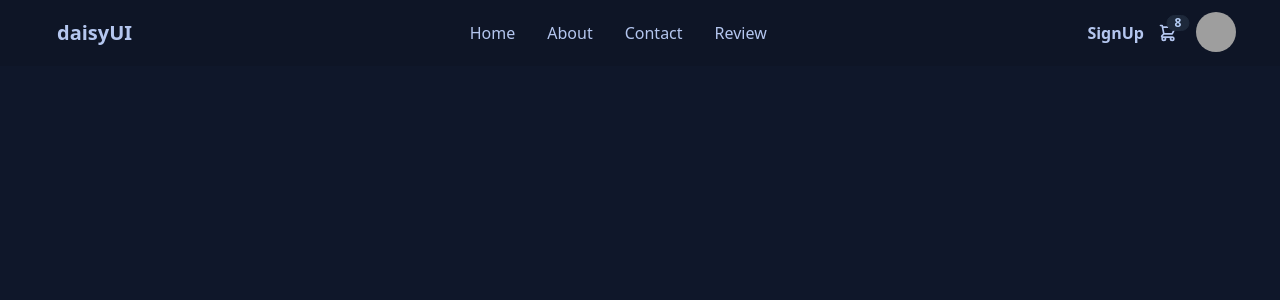
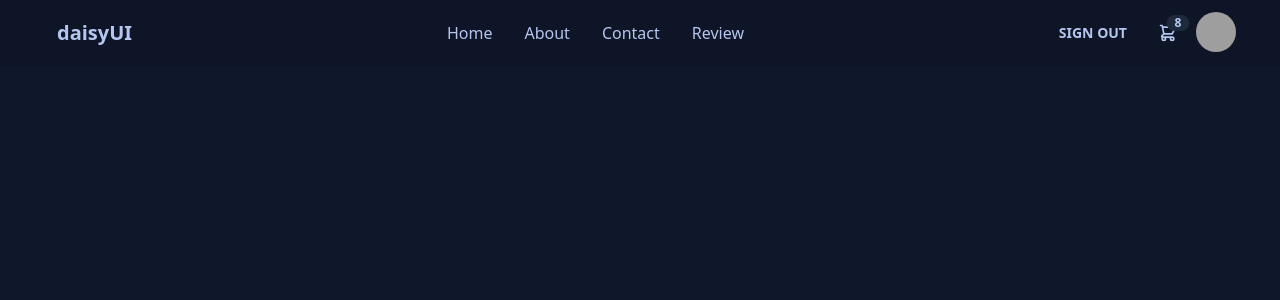
Before and after one commit to ifty03/acme-tools-client, a React (Create React App) app: page / in a window 1280 px wide. Shown: the top 300 px of the page. Built offline with nearby package versions, Linux system fonts and the light colour scheme; no server answers; grey boxes are pictures that could not be loaded.

Commit message:
login form added

```diff
--- a/src/App.js
+++ b/src/App.js
@@ -4,6 +4,7 @@ import Login from "./Components/Login";
 import SignUp from "./Components/SignUp";
 import Navbar from "./Components/Navbar";
 import Home from "./Pages/Home/Home";
+import { Toaster } from "react-hot-toast";
 
 function App() {
   return (
@@ -14,6 +15,7 @@ function App() {
         <Route path="/login" element={<Login />}></Route>
         <Route path="/signUp" element={<SignUp />}></Route>
       </Routes>
+      <Toaster />
     </div>
   );
 }
--- a/src/Components/Navbar.js
+++ b/src/Components/Navbar.js
@@ -1,7 +1,12 @@
+import { signOut } from "firebase/auth";
 import React from "react";
+import { useAuthState } from "react-firebase-hooks/auth";
+import toast from "react-hot-toast";
 import { Link } from "react-router-dom";
+import auth from "../firebase.init";
 
 const Navbar = () => {
+  const [user] = useAuthState(auth);
   return (
     <div className="navbar bg-base-200 flex justify-between  md:px-10 px-5 ">
       {/* navbar item */}
@@ -77,9 +82,21 @@ const Navbar = () => {
         </ul>
       </div>
       <div className="flex-none">
-        <Link to="/signUp" className="font-semibold">
-          SignUp
-        </Link>
+        {user ? (
+          <button
+            onClick={async () => {
+              await signOut(auth);
+              toast.success("Log Out successfully");
+            }}
+            className="btn btn-ghost"
+          >
+            Sign Out
+          </button>
+        ) : (
+          <Link to="/login" className="font-semibold">
+            Login
+          </Link>
+        )}
         <div className="dropdown dropdown-end">
           <label tabIndex="0" className="btn btn-ghost btn-circle">
             <div className="indicator">
--- a/src/Components/SignUp.js
+++ b/src/Components/SignUp.js
@@ -12,6 +12,7 @@ import toast from "react-hot-toast";
 import { useSendEmailVerification } from "react-firebase-hooks/auth";
 import Loading from "./Loading/Loading";
 import auth from "../firebase.init";
+import useToken from "../Hooks/useToken";
 
 const SignUp = () => {
   const [createUserWithEmailAndPassword, eUser, loading, error] =
@@ -22,7 +23,7 @@ const SignUp = () => {
   let location = useLocation();
   const [signInWithGoogle, gUser, gLoading, gError] = useSignInWithGoogle(auth);
   const [sendEmailVerification, sending] = useSendEmailVerification(auth);
-
+  const [token] = useToken(eUser || gUser);
   let from = location.state?.from?.pathname || "/";
   /* protacted page */
 
--- /dev/null
+++ b/src/Hooks/useToken.js
@@ -0,0 +1,23 @@
+import { useEffect, useState } from "react";
+
+const useToken = (user) => {
+  const [token, setToken] = useState("");
+  const email = user?.user?.email;
+  const name = user?.user.displayName;
+  console.log(user);
+  console.log(name);
+  useEffect(() => {
+    if (email) {
+      console.log(user);
+      fetch(`http://localhost:5000/user/${email}`, {
+        method: "POST",
+        headers: { "content-type": "application/json" },
+        body: JSON.stringify({ email, name }),
+      })
+        .then((res) => res.json())
+        .then((data) => localStorage.setItem("access-token", data?.token));
+    }
+  }, [email, name, user]);
+  return [token, setToken];
+};
+export default useToken;
```
